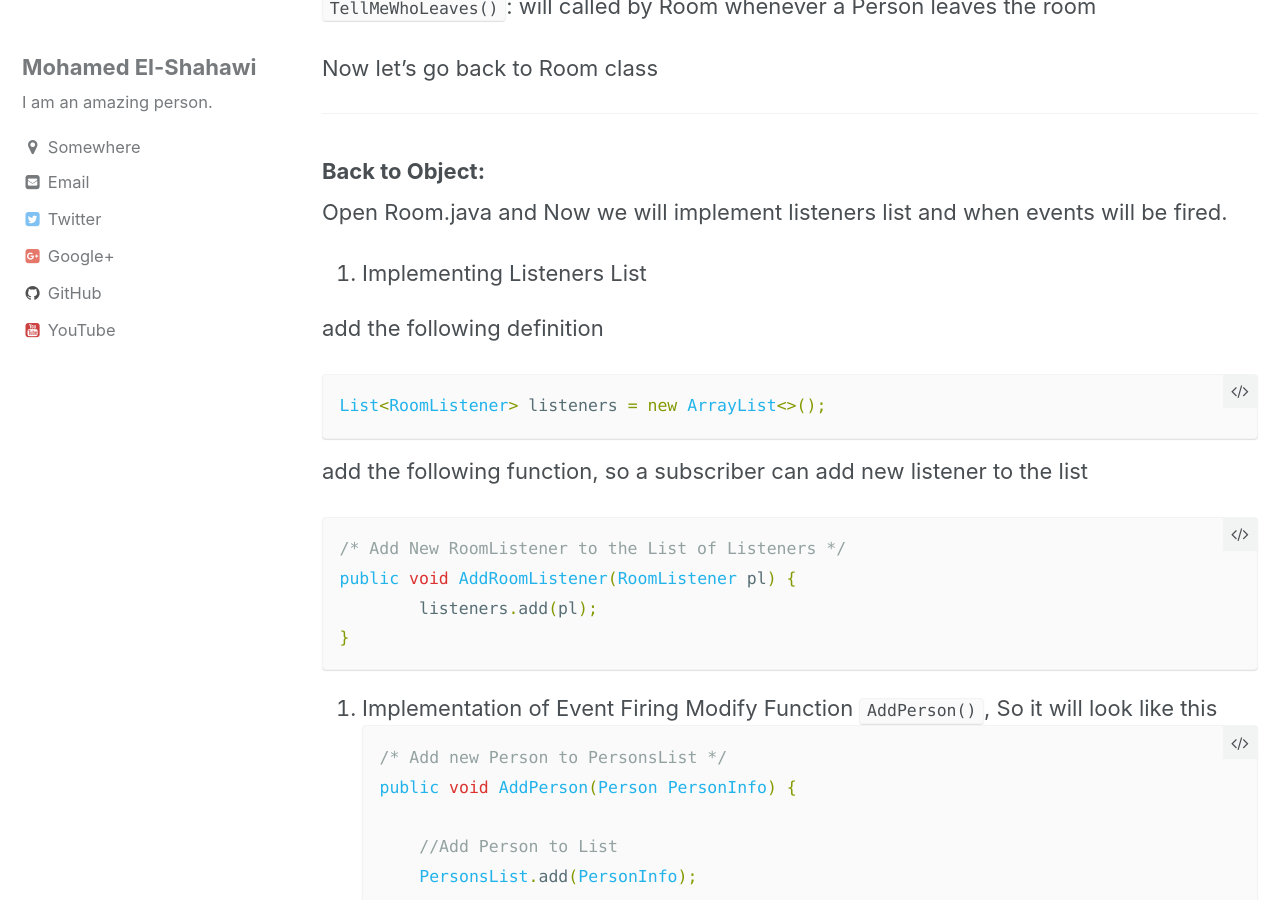
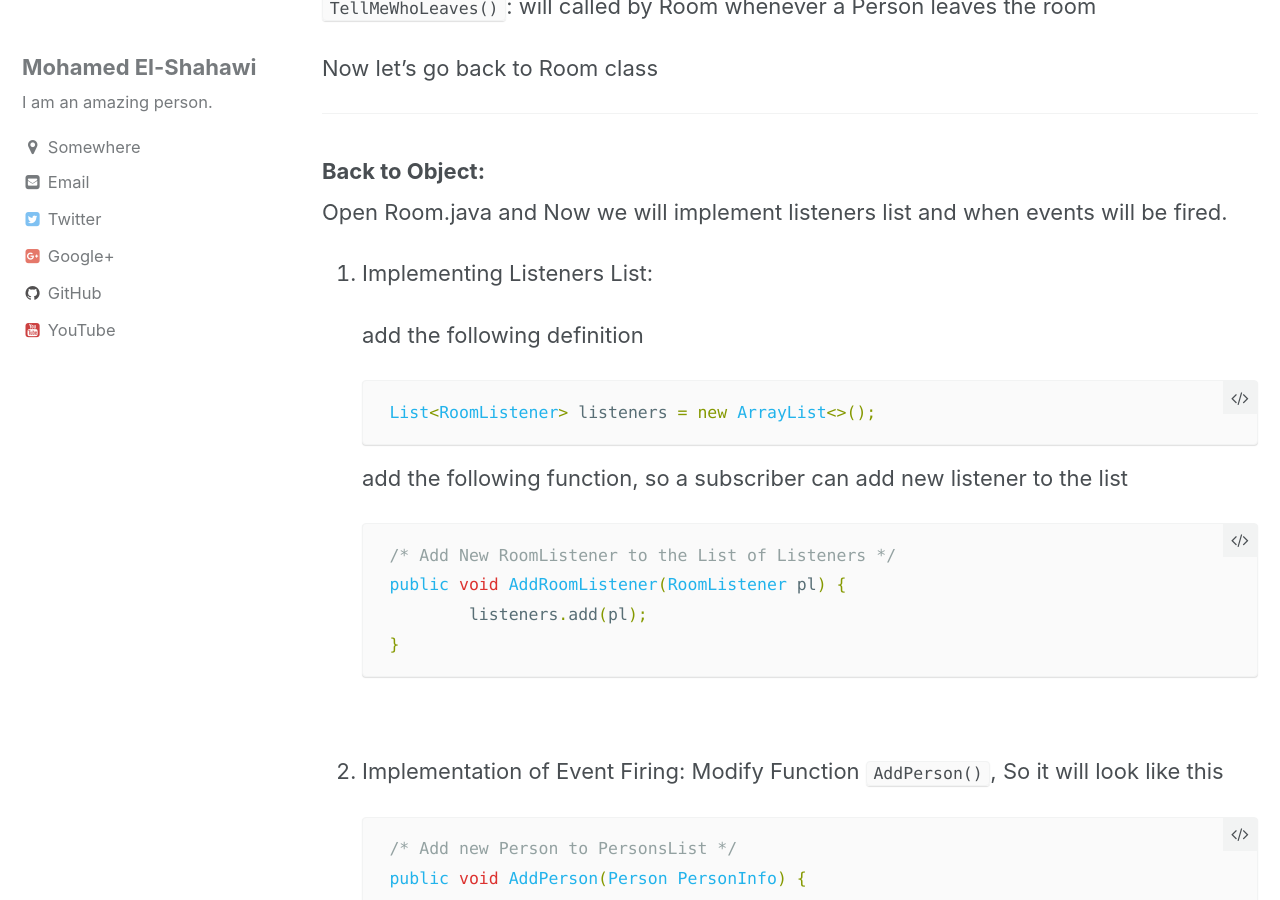
Before and after one commit to ExtremeGTX/extremegtx.github.io, a Jekyll site: the page built from _posts/2016-06-11-Java Events.md, in a window 1280 px wide and 900 px high, scrolled down 3759 px. Built offline with Jekyll 4.4.1, drawn with Linux system fonts in a browser that asks for light colours; some of the changed text lies outside the part shown.

Commit message:
update tags

````diff
--- a/_posts/2016-06-11-Java Events.md
+++ b/_posts/2016-06-11-Java Events.md
@@ -118,50 +127,52 @@
 
 Open Room.java and Now we will implement listeners list and when events will be fired.
 
-1. Implementing Listeners List
+1. Implementing Listeners List:
 
-add the following definition
+    add the following definition
 
-```java
-List<RoomListener> listeners = new ArrayList<>();
-```
-add the following function, so a subscriber can add new listener to the list
-```java
-/* Add New RoomListener to the List of Listeners */
-public void AddRoomListener(RoomListener pl) {
-        listeners.add(pl);
-}
-```
-2. Implementation of Event Firing
-Modify Function `AddPerson()`, So it will look like this
-```java
-/* Add new Person to PersonsList */
-public void AddPerson(Person PersonInfo) {
+    ```java
+    List<RoomListener> listeners = new ArrayList<>();
+    ```
+    add the following function, so a subscriber can add new listener to the list
+    ```java
+    /* Add New RoomListener to the List of Listeners */
+    public void AddRoomListener(RoomListener pl) {
+            listeners.add(pl);
+    }
+    ```
+&nbsp;
 
-       //Add Person to List
-       PersonsList.add(PersonInfo);
+2. Implementation of Event Firing:
+    Modify Function `AddPerson()`, So it will look like this
+    ```java
+    /* Add new Person to PersonsList */
+    public void AddPerson(Person PersonInfo) {
 
-      // Notify All Subscribers that a New Person has Entered the Room
-      for (RoomListener p : listeners) {
-          p.TellMeWhoComes(PersonInfo);
-      }
-}
-```
-What we added here is for loop on all listeners in the list to notify them about the person entered the room.
+        //Add Person to List
+        PersonsList.add(PersonInfo);
 
-Modify Function RemovePerson(), So it will look like this
-```java
-/* Remove a Person from PersonsList */
-public void RemovePerson(Person PersonInfo) {
-       //Remove a Person From List
-       PersonsList.remove(PersonInfo);
+        // Notify All Subscribers that a New Person has Entered the Room
+        for (RoomListener p : listeners) {
+            p.TellMeWhoComes(PersonInfo);
+        }
+    }
+    ```
+    What we added here is for loop on all listeners in the list to notify them about the person entered the room.
 
-       // Notify All Subscribers that a Person has left the Room
-       for (RoomListener p : listeners) {
-           p.TellMeWhoLeaves(PersonInfo);
-       }
-}
-```
+    Modify Function RemovePerson(), So it will look like this
+    ```java
+    /* Remove a Person from PersonsList */
+    public void RemovePerson(Person PersonInfo) {
+        //Remove a Person From List
+        PersonsList.remove(PersonInfo);
+
+        // Notify All Subscribers that a Person has left the Room
+        for (RoomListener p : listeners) {
+            p.TellMeWhoLeaves(PersonInfo);
+        }
+    }
+    ```
 ---
 
 The Subscriber
````
Also changed, not shown: other parts of _posts/2016-06-11-Java Events.md (+9 -0 lines), _posts/2017-11-20-Android Speed up tips.md (+9 -0 lines).
